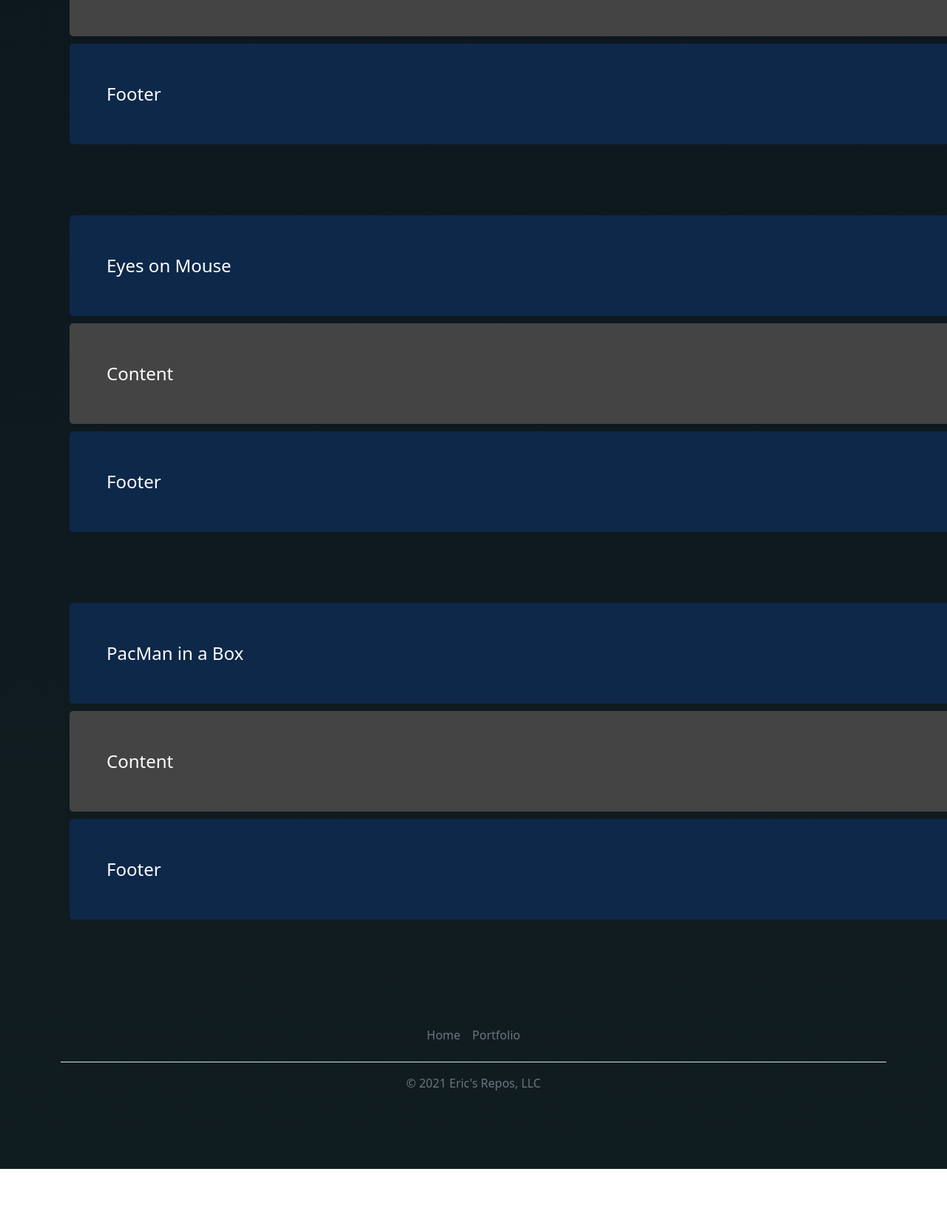
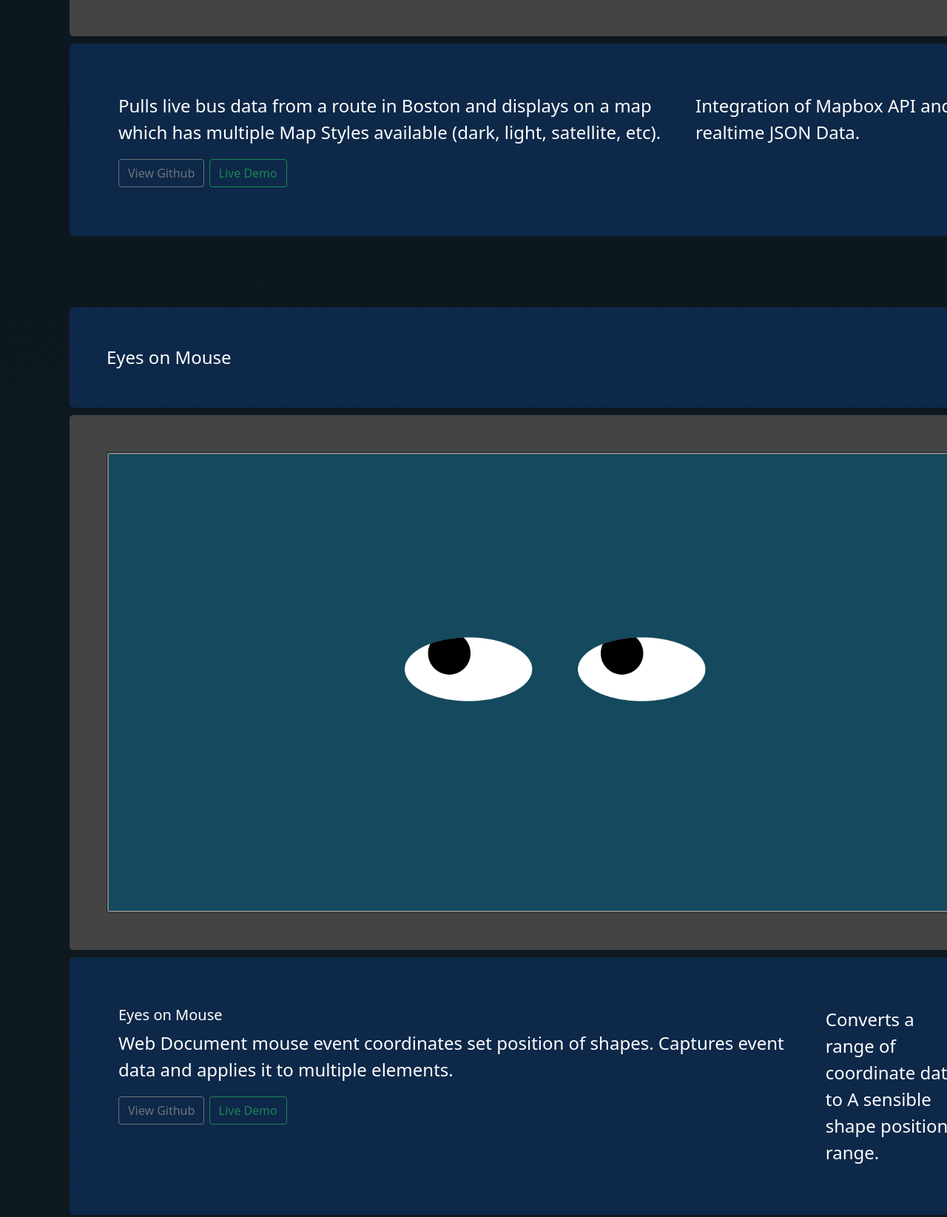
Before and after one commit to errollgnargnar/mitxproPortfolio, a plain HTML site: page repos.html in a window 1280 px wide. Shown: the part 1276-2921 px from the top of the page at 74% size. Before the commit the page ends 2856 px from the top, so only its background shows below. Drawn offline with nearby package versions, Linux system fonts and the light colour scheme; a script that the page names is missing.

Commit message:
all links connected - now need read me files to be completed and bio

```diff
--- a/repos.html
+++ b/repos.html
@@ -80,7 +80,17 @@
                         <img src="media/busTracker.png" class="card-img" alt="...">
                     </div>
                 </div>
-                <div class="box footer">Footer</div>
+                <div class="box footer" style="display:flex">
+                    <div class="col-md-8">
+                        <div class="card-body">
+                        <p class="card-text">Pulls live bus data from a route in Boston and displays on a map which has multiple Map Styles available (dark, light, satellite, etc).</p>
+                        <a href="https://github.com/errollgnargnar/Real-Time-Bus-Tracker" target="_blank"><button type="button" class="btn btn-outline-secondary">View Github</button></a>
+                        <a href="https://errollgnargnar.github.io/Real-Time-Bus-Tracker/" target="_blank"><button type="button" class="btn btn-outline-success">Live Demo</button></a>                      </div>
+                    </div>
+                    <div class="card-dark card-body" style="width: 300px;">
+                        Integration of Mapbox API and realtime JSON Data.
+                    </div>
+                </div>
             </div>
         </div>
 
@@ -88,9 +98,22 @@
             <div class="wrapper">
                 <div class="box header">Eyes on Mouse
                 </div>
-                <div class="box content">Content
+                <div class="box content">
+                    <div class="card bg-dark text-white">
+                        <img src="media/eyesonmouse1.png" class="card-img" alt="...">
+                    </div>
                 </div>
-                <div class="box footer">Footer</div>
+                <div class="box footer" style="display: flex;">
+                    <div class="card-body">
+                        <h5 class="card-title">Eyes on Mouse</h5>
+                        <p class="card-text">Web Document mouse event coordinates set position of shapes. Captures event data and applies it to multiple elements.</p>
+                        <a href="https://github.com/errollgnargnar/eyesonmouse" target="_blank><button type="button" class="btn btn-outline-secondary">View Github</button></a>
+                        <a href="https://errollgnargnar.github.io/eyesonmouse/" target="_blank><button type="button" class="btn btn-outline-success">Live Demo</button></a>
+                    </div>
+                    <div class="card-dark card-body" style="width: 300px;">
+                        Converts a range of coordinate data to A sensible shape position range.
+                    </div>
+                </div>
             </div>
         </div>
 
@@ -98,9 +121,22 @@
             <div class="wrapper">
                 <div class="box header">PacMan in a Box
                 </div>
-                <div class="box content">Content
+                <div class="box content">
+                    <div class="card bg-dark text-white">
+                        <img src="media/pacman1.png" class="card-img" alt="...">
+                    </div>
                 </div>
-                <div class="box footer">Footer</div>
+                <div class="box footer" style="display: flex;">
+                    <div class="card-body">
+                        <h5 class="card-title">PacMan in a Box</h5>
+                        <p class="card-text">Image animates between 4 states and bounces between the browsers horizontal access.</p>
+                        <a href="https://github.com/errollgnargnar/pacman" target="_blank><button type="button" class="btn btn-outline-secondary">View Github</button></a>
+                        <a href="https://errollgnargnar.github.io/pacman/" target="_blank><button type="button" class="btn btn-outline-success">Live Demo</button></a>
+                    </div>
+                    <div class="card-dark card-body" style="width: 300px;">
+                        Image elements are responsive to window size.
+                    </div>
+                </div>
             </div>
         </div>
 
```
Also changed, not shown: index.html (+10 -8 lines), media/eyesonmouse1.png (added).
